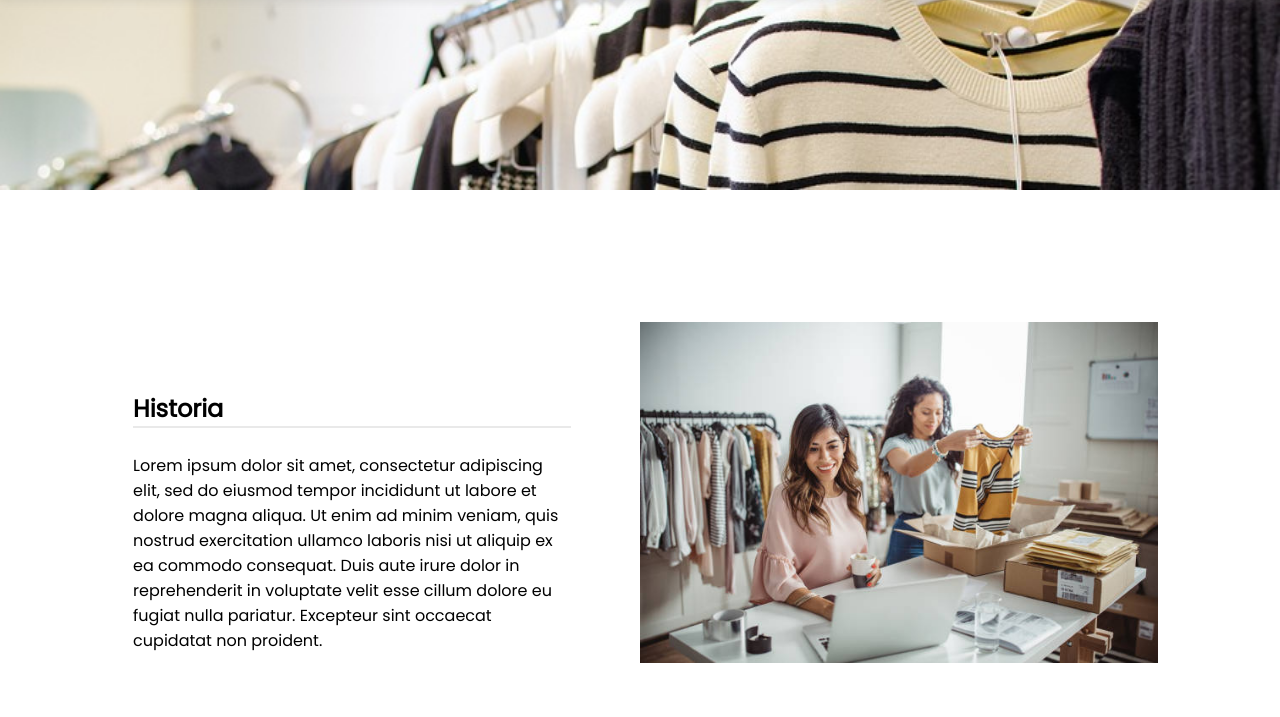
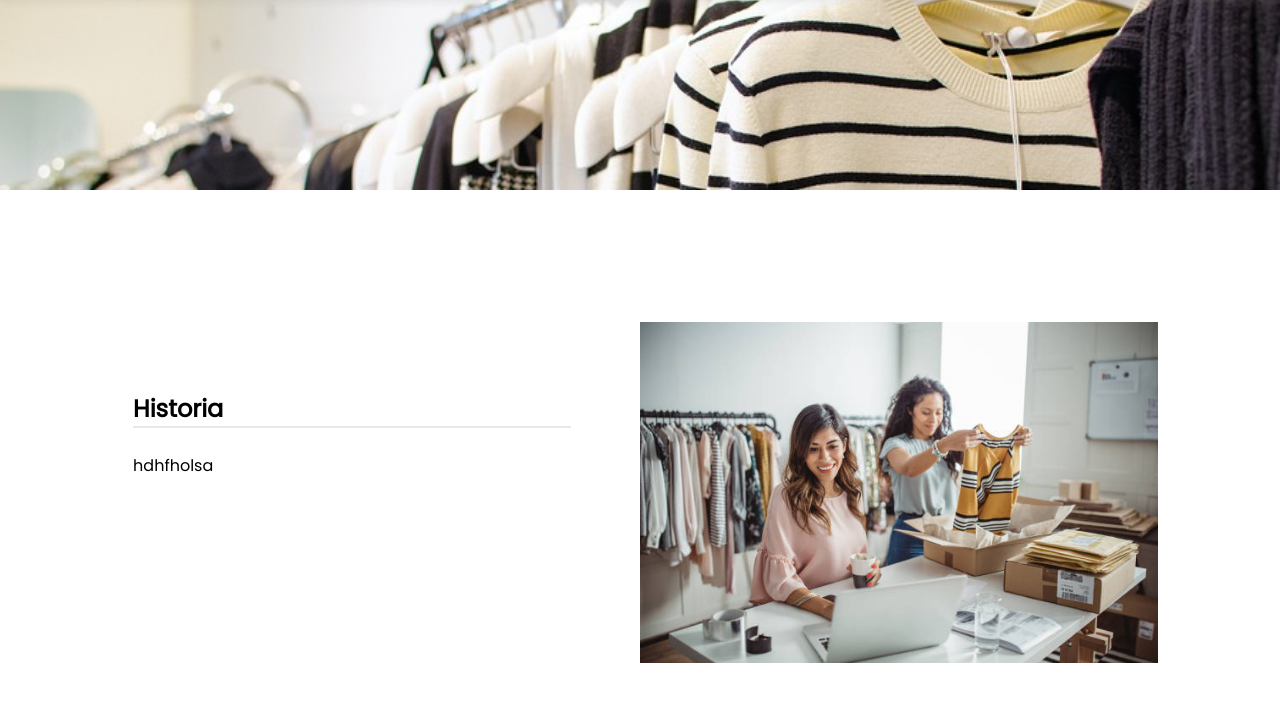
Before and after one commit to fiorellaqr/Proyecto1, a plain HTML site: page nosotros.html in a window 1280 px wide. Shown: the part 66-783 px from the top of the page. Drawn offline with Linux system fonts and the light colour scheme.

Commit message:
Update nosotros.html

```diff
--- a/nosotros.html
+++ b/nosotros.html
@@ -49,7 +49,7 @@
                     <div class="historia">
                         <div class="texto">
                             <h2>Historia</h2><br>
-                            <p>Lorem ipsum dolor sit amet, consectetur adipiscing elit, sed do eiusmod tempor incididunt ut labore et dolore magna aliqua. Ut enim ad minim veniam, quis nostrud exercitation ullamco laboris nisi ut aliquip ex ea commodo consequat. Duis aute irure dolor in reprehenderit in voluptate velit esse cillum dolore eu fugiat nulla pariatur. Excepteur sint occaecat cupidatat non proident.</p>
+                            <p>hdhfholsa</p>
                         </div>
                         <div class="foto">
                             <img src="img/nos1.jpg" alt="">
```
